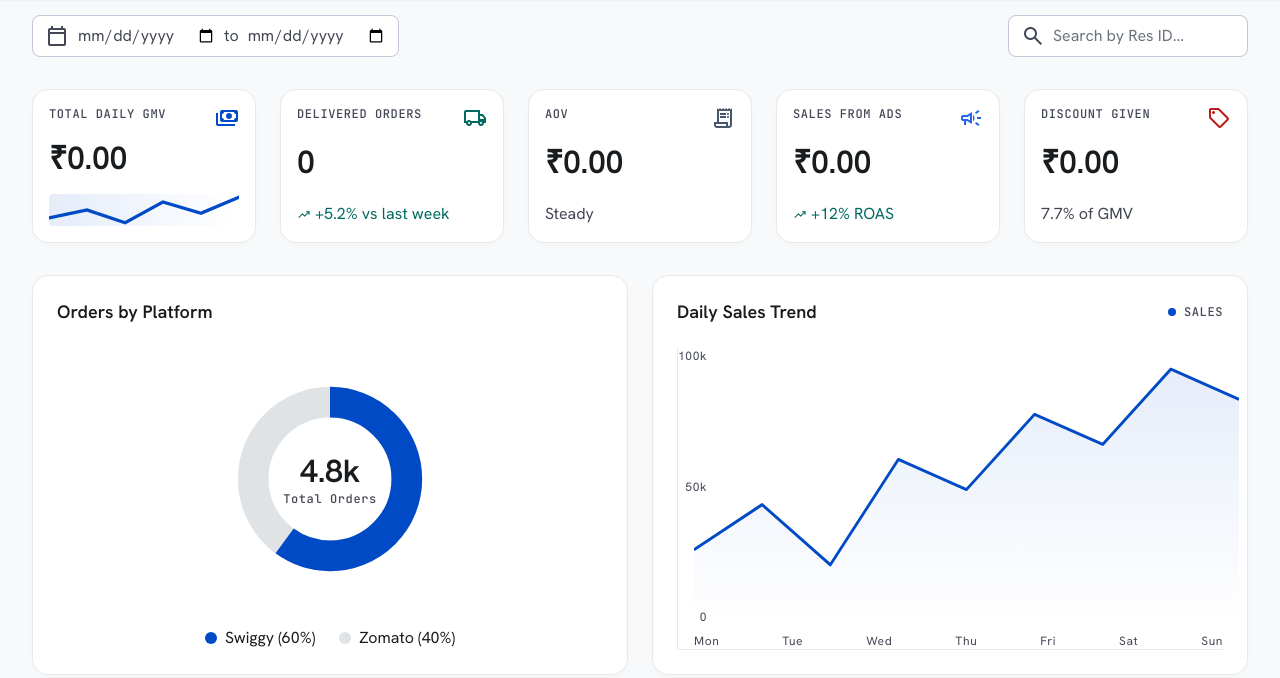
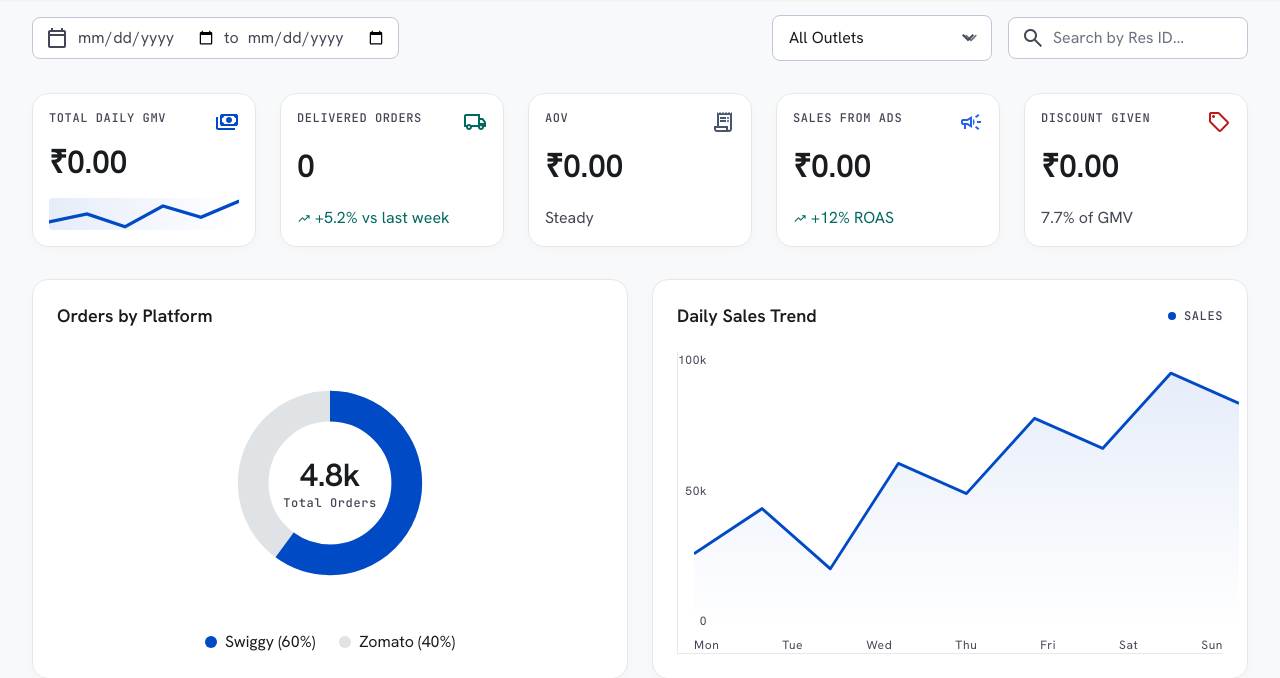
Before and after one commit to AnkConsulting/restaurant-portal, a FastAPI app: page / in a window 1280 px wide. Shown: the part 73-751 px from the top of the page. Run offline with FastAPI, Linux system fonts and the light colour scheme; the visitor is signed in with stand-in values (Sample User, id 1); data that the repository does not hold is empty; some libraries are stand-ins or nearby versions.

Commit message:
Add bulletproof dropdown for outlet selection

```diff
--- a/templates/index.html
+++ b/templates/index.html
@@ -174,7 +174,18 @@
 
     <div class="flex items-center gap-4 flex-1 justify-end">
 
-        <!-- DROPDOWN COMPLETELY REMOVED FROM HERE -->
+        <!-- Bulletproof Dropdown with Inline Appearance Hack -->
+        <div class="relative min-w-[200px] w-full md:w-auto">
+            <select name="outlet" onchange="this.form.submit()" style="-webkit-appearance: none; -moz-appearance: none; appearance: none;" class="w-full md:w-[220px] bg-white border border-outline-variant rounded-lg pl-4 pr-10 py-2.5 font-body-md text-body-md text-on-surface focus:outline-none focus:border-primary focus:ring-1 focus:ring-primary cursor-pointer appearance-none">
+                <option value="">All Outlets</option>
+                {% for loc in outlets %}
+                <option value="{{ loc }}" {% if loc == selected_outlet %}selected{% endif %}>{{ loc }}</option>
+                {% endfor %}
+            </select>
+            <div class="absolute right-3 top-1/2 -translate-y-1/2 pointer-events-none text-on-surface-variant flex items-center">
+                <span class="material-symbols-outlined">expand_more</span>
+            </div>
+        </div>
 
         <div class="flex items-center bg-white border border-outline-variant rounded-lg px-3 py-2 text-on-surface focus-within:border-primary focus-within:ring-1 focus-within:ring-primary transition-all min-w-[240px]">
             <span class="material-symbols-outlined text-on-surface-variant mr-2" style="font-variation-settings: 'FILL' 0;">search</span>
```
